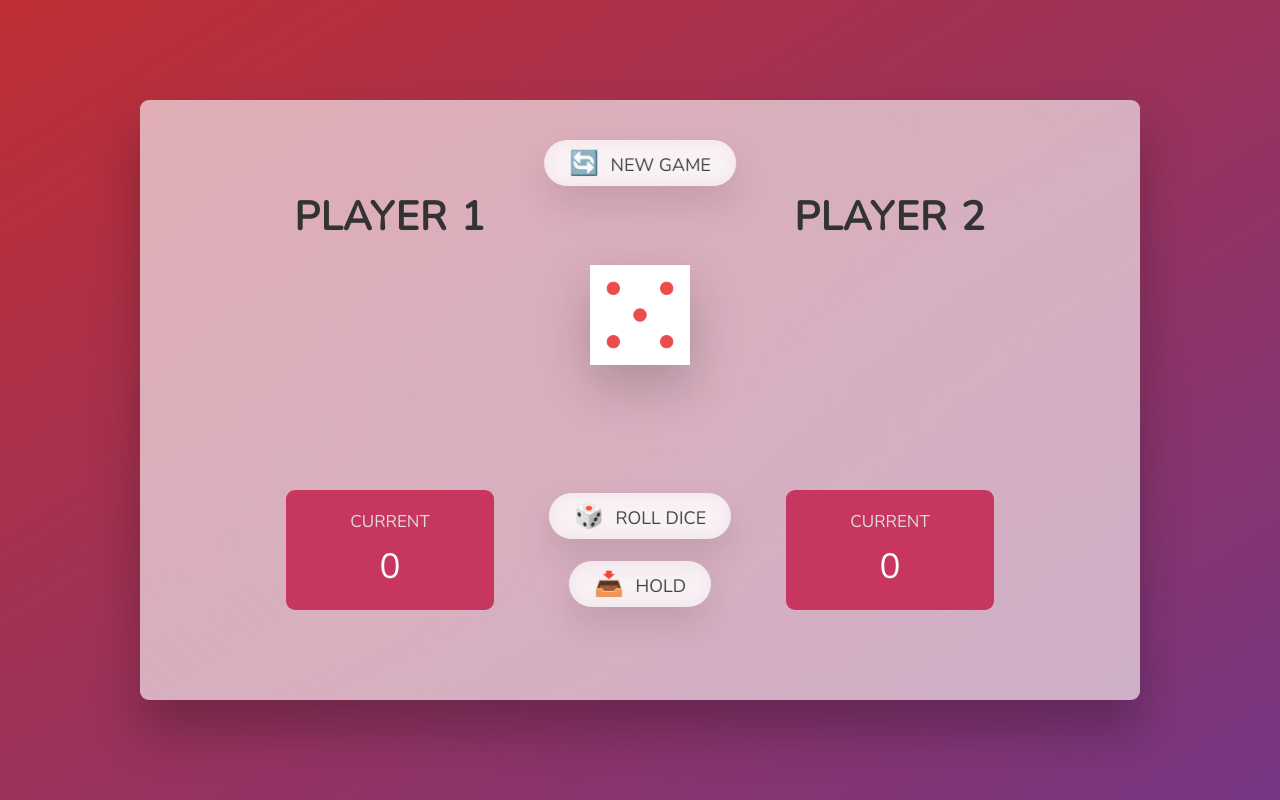
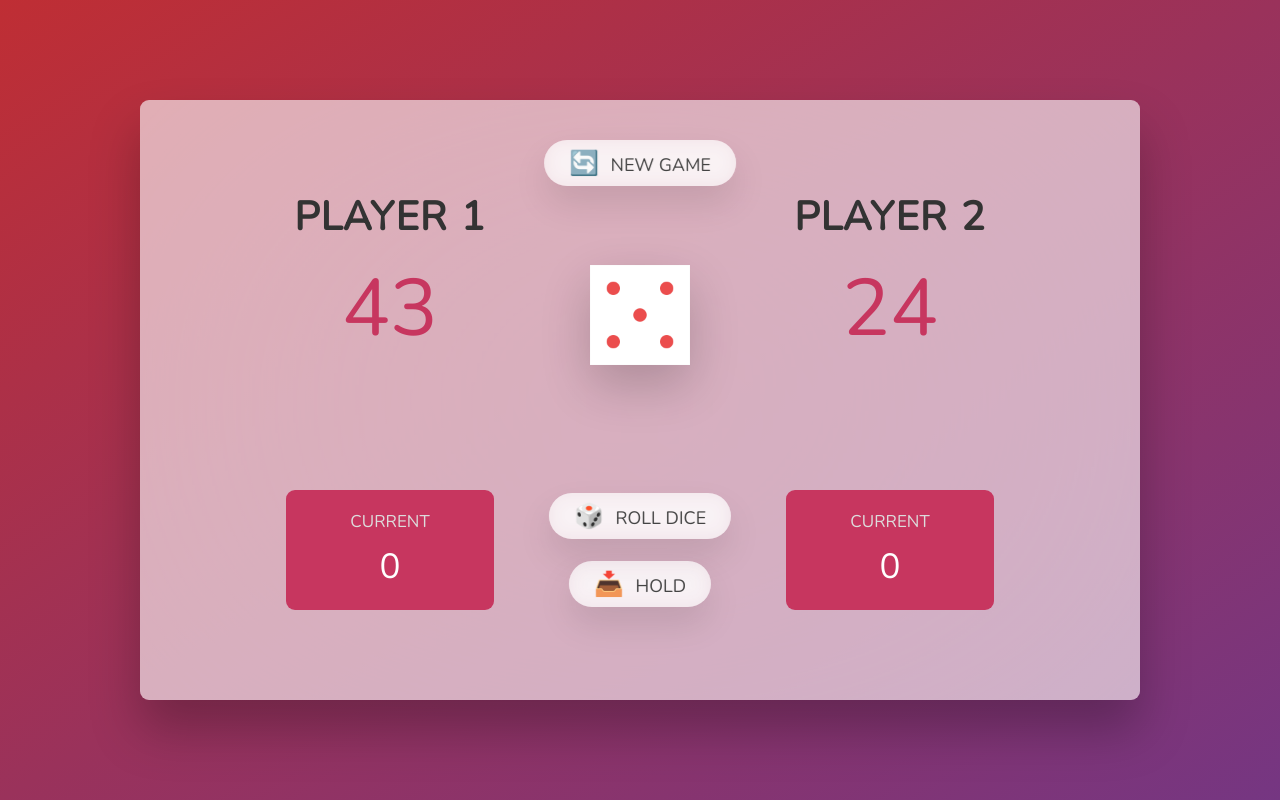
Before and after one commit to nemeljavi/pig-game-react, a React (Create React App) app: page / in a window 1280 px wide. Built offline with nearby package versions, Linux system fonts and the light colour scheme.

Commit message:
corregido error sintaxis score para que se vean los marcadores

```diff
--- a/src/App.js
+++ b/src/App.js
@@ -1,11 +1,11 @@
 import "./App.css";
-import Player from './Player/Player'
+import Player from "./Player/Player";
 
 function App() {
   return (
     <main>
-      <Player name="Player 1" scpre={43} current={0} isActive={true} />
-      <Player name="Player 2" scpre={24} current={0} isActive={false} />
+      <Player name="Player 1" score={43} current={0} isActive={true} />
+      <Player name="Player 2" score={24} current={0} isActive={false} />
 
       <img src="dice-5.png" alt="Playing dice" className="dice" />
       <button className="btn btn--new">🔄 New game</button>
```
